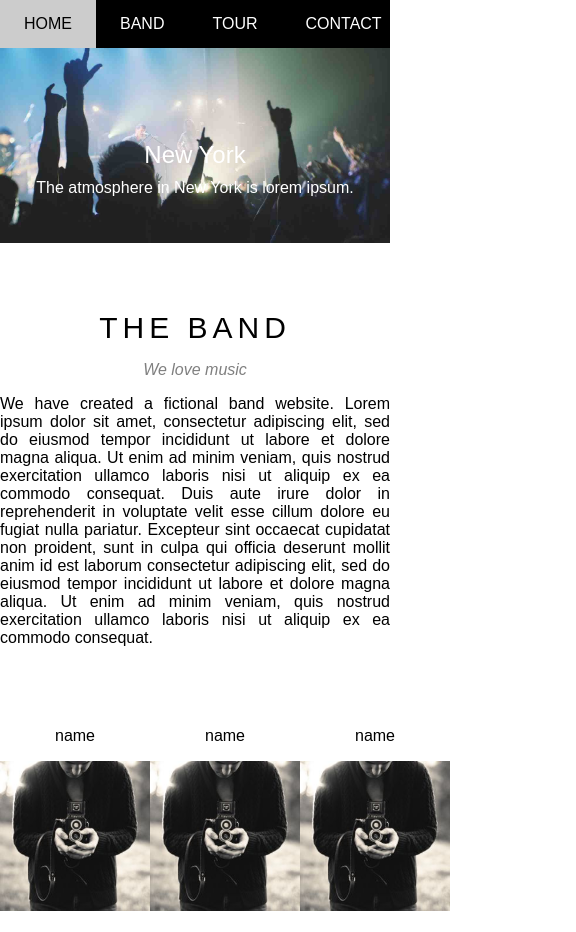
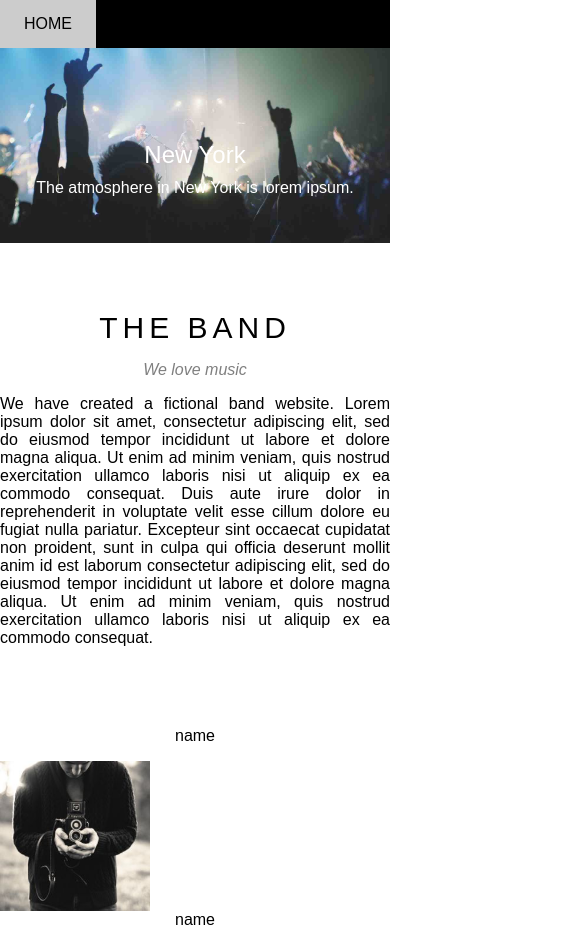
Before and after one commit to Fikri-Ramadan/Bootcamp-Frontend, a plain HTML site: page band/index.html in a window 390 px wide. Shown: the top 932 px of the page, 576 px wide, since content can reach past the window. Drawn offline with Linux system fonts and the light colour scheme.

Commit message:
updated band page

```diff
--- a/band/index.html
+++ b/band/index.html
@@ -10,7 +10,7 @@
   <body>
     <div class="wrapper">
       <div class="container">
-        <nav>
+        <nav class="big-screen">
           <div class="link-container">
             <a href="" class="link">HOME</a>
             <a href="" class="link">BAND</a>
@@ -23,6 +23,12 @@
           </div>
           <div class="search">
             <i class="fa-solid fa-magnifying-glass"></i>
+          </div>
+        </nav>
+
+        <nav class="mobile-screen">
+          <div class="link-container">
+            <a href="" class="link">HOME</a>
           </div>
         </nav>
 
--- a/band/styles/styles.css
+++ b/band/styles/styles.css
@@ -7,6 +7,7 @@
 .wrapper {
   max-width: 1280px;
   text-align: center;
+  margin: 0 auto;
 }
 
 nav {
@@ -19,6 +20,10 @@ nav {
   color: white;
   display: flex;
   justify-content: space-between;
+}
+
+nav.mobile-screen {
+  display: none;
 }
 
 nav .link-container {
@@ -128,3 +133,17 @@ a {
   height: 150px;
   object-fit: cover;
 }
+
+@media (max-width: 768px) {
+  .member-container {
+    flex-direction: column;
+  }
+
+  nav.big-screen {
+    display: none;
+  }
+
+  nav.mobile-screen {
+    display: flex;
+  }
+}
```
